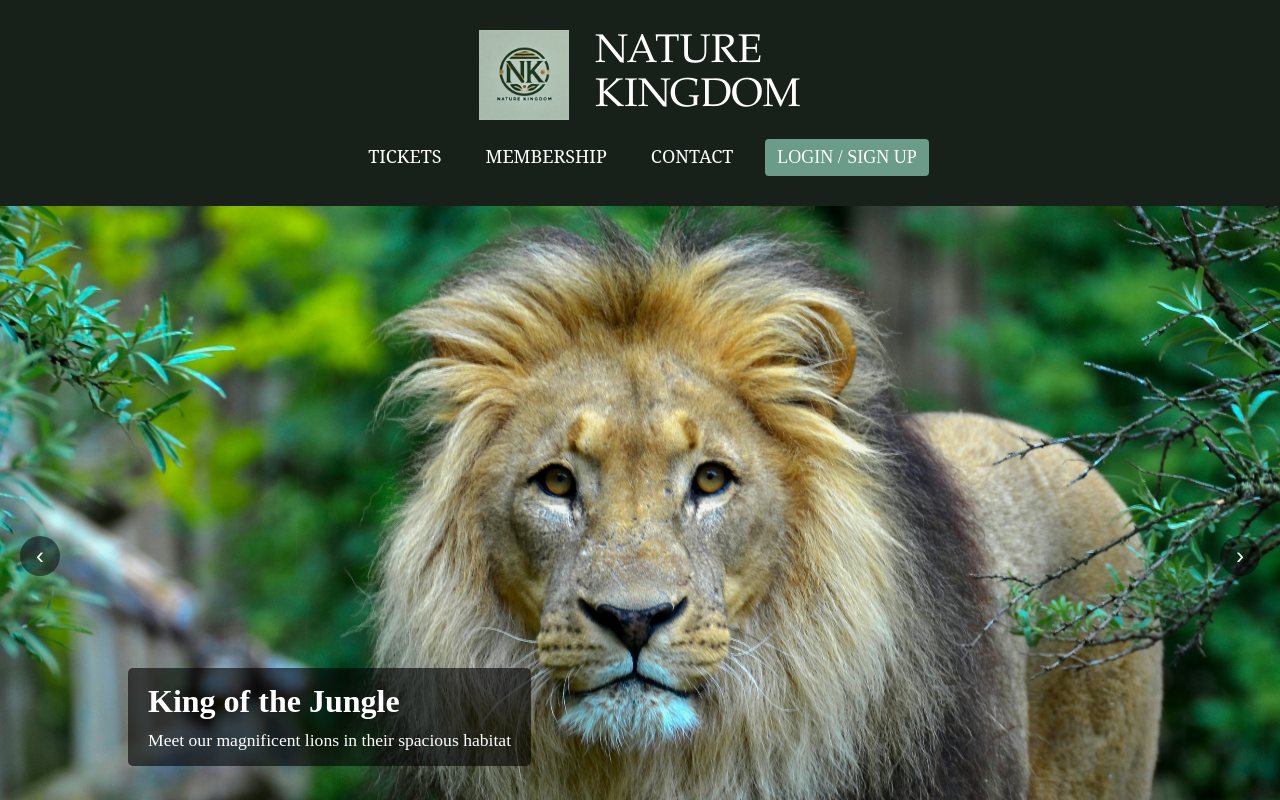
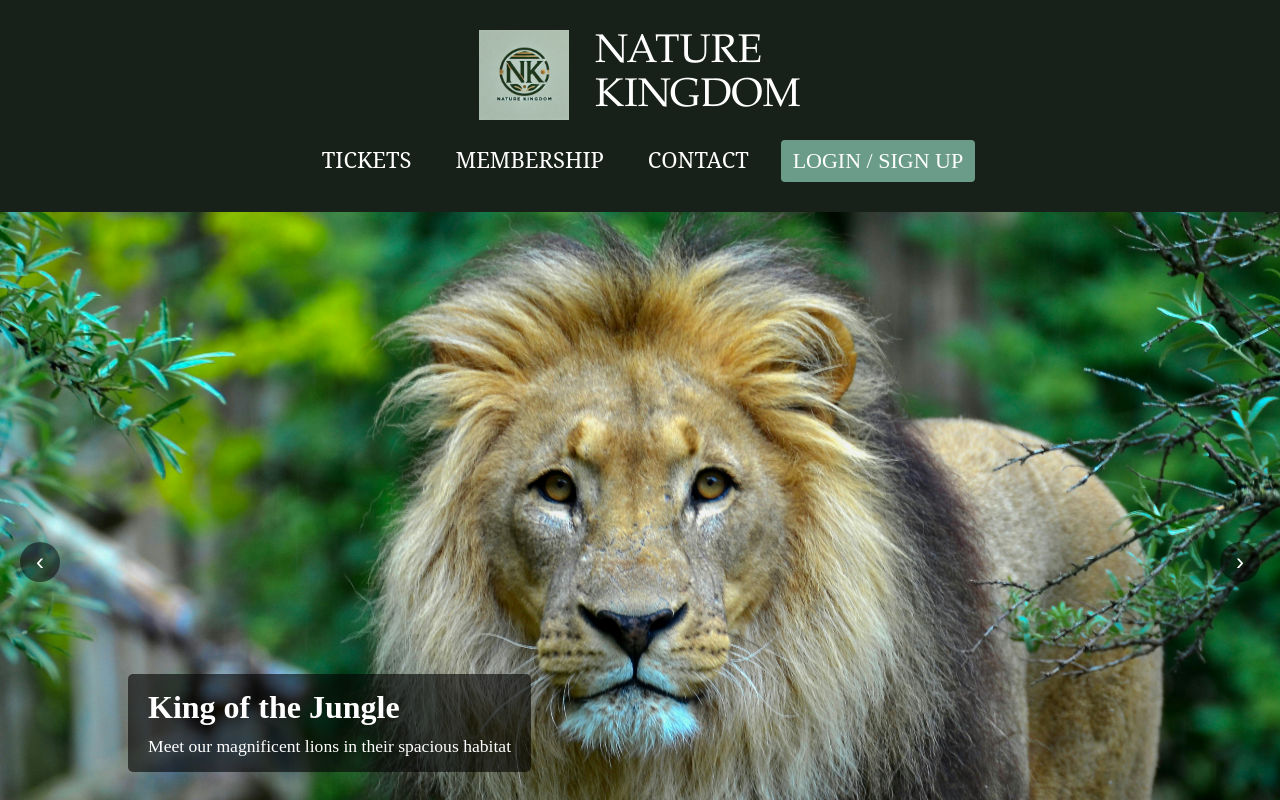
Before and after one commit to AngelSaravia/Nature_Kingdom, a React (Vite) app in the folder client/: page / in a window 1280 px wide. Shown: the top 800 px of the page. Built offline with nearby package versions, Linux system fonts and the light colour scheme; no server answers.

Commit message:
fix sizing

```diff
--- a/client/src/components/header/admin/admin.css
+++ b/client/src/components/header/admin/admin.css
@@ -37,7 +37,7 @@
   display: flex;
   gap: clamp(10px, 3vw, 50px);
   align-items: flex-end;
-  margin: 0 auto;
+  /* margin: 0 auto; */
 }
 
 .nav-links a {
@@ -45,7 +45,7 @@
   text-decoration: none;
   white-space: nowrap;
   padding: 8px 12px;
-  font-size: clamp(14px, 18px, 24px);
+  font-size: clamp(14px, 22px, 30px);
 }
 
 .nav-links a:hover {
```
